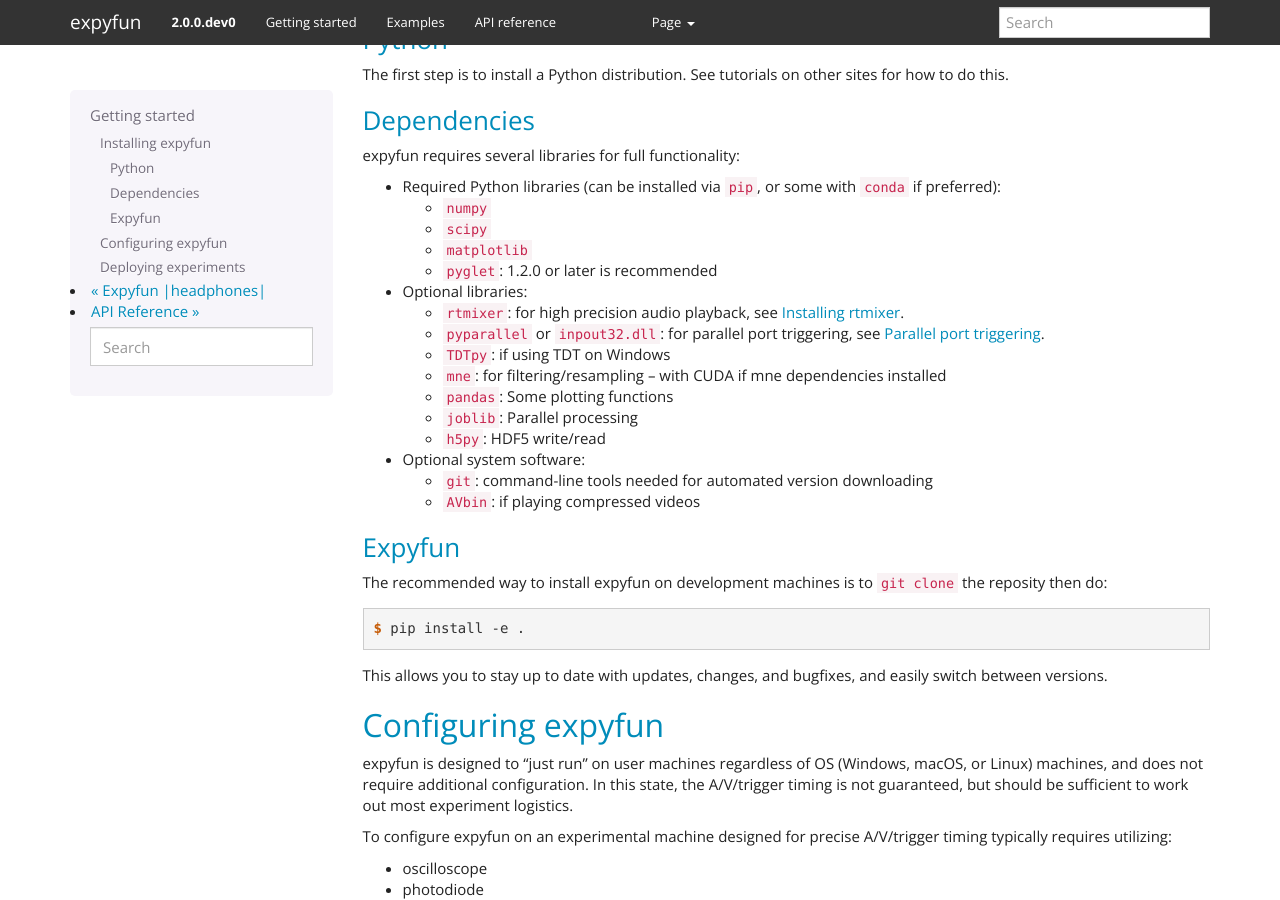
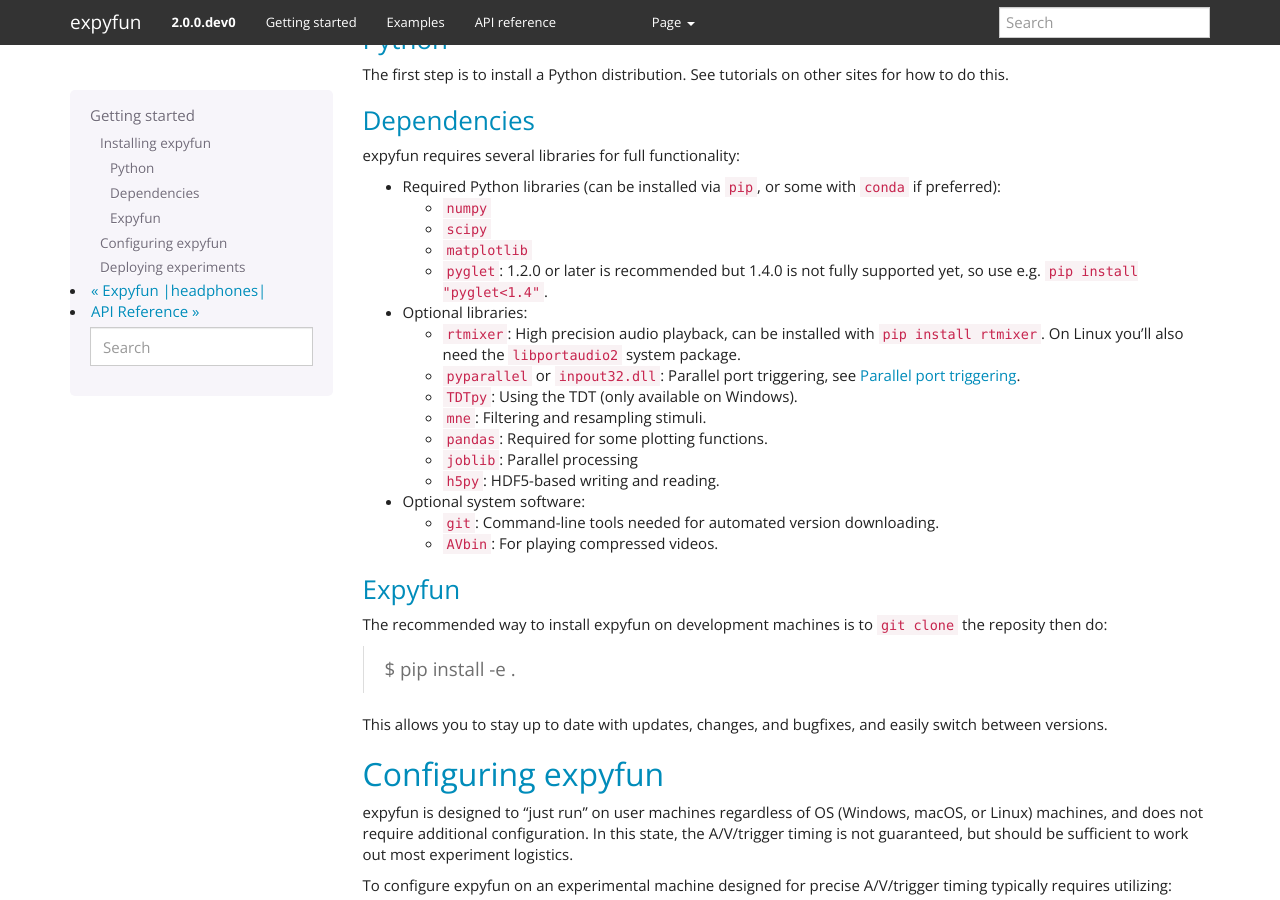
Before and after one commit to LABSN/expyfun, a Sphinx documentation site: the page built from doc/getting_started.rst, in a window 1280 px wide and 900 px high, scrolled down 329 px. Built offline with Sphinx 7.4.7, drawn with Linux system fonts in a browser that asks for light colours; pages that are not in the unit, such as notebooks, are missing from menus.

Commit message:
DOC: Update install docs

```diff
--- a/doc/getting_started.rst
+++ b/doc/getting_started.rst
@@ -24,30 +26,31 @@
   - ``numpy``
   - ``scipy``
   - ``matplotlib``
-  - ``pyglet``: 1.2.0 or later is recommended
+  - ``pyglet``: 1.2.0 or later is recommended but 1.4.0 is not fully supported
+    yet, so use e.g. ``pip install "pyglet<1.4"``.
 
 - Optional libraries:
 
-  - ``rtmixer``: for high precision audio playback, see :ref:`rtmixer_installation`.
-  - ``pyparallel`` or ``inpout32.dll``: for parallel port triggering, see
-    :ref:`parallel_installation`.
-  - ``TDTpy``: if using TDT on Windows
-  - ``mne``: for filtering/resampling -- with CUDA if mne dependencies installed
-  - ``pandas``: Some plotting functions
+  - ``rtmixer``: High precision audio playback, can be installed with
+    ``pip install rtmixer``. On Linux you'll also need the ``libportaudio2``
+    system package.
+  - ``pyparallel`` or ``inpout32.dll``: Parallel port triggering,
+    see :ref:`parallel_installation`.
+  - ``TDTpy``: Using the TDT (only available on Windows).
+  - ``mne``:  Filtering and resampling stimuli.
+  - ``pandas``: Required for some plotting functions.
   - ``joblib``: Parallel processing
-  - ``h5py``: HDF5 write/read
+  - ``h5py``: HDF5-based writing and reading.
 
 - Optional system software:
 
-  - ``git``: command-line tools needed for automated version downloading
-  - ``AVbin``: if playing compressed videos
+  - ``git``: Command-line tools needed for automated version downloading.
+  - ``AVbin``: For playing compressed videos.
 
 Expyfun
 ^^^^^^^
 The recommended way to install expyfun on
 development machines is to ``git clone`` the reposity then do:
-
-.. code-block:: console
 
     $ pip install -e .
 
--- a/doc/index.rst
+++ b/doc/index.rst
@@ -37,6 +37,12 @@
   - Trigger stamping for integration with eye tracker/EEG/MEG systems
   - TDT button box responses
 
+- Sound card playback with:
+
+  - Fixed delay (no jitter) relative to video flip on Linux
+  - Digital trigger stamping for zero-jitter trigger-to-auditory delay
+    (with custom digital-to-TTL hardware)
+
 - EyeLink integration for pupillometry and eye tracking
 - Parallel port triggering
 - Keyboard responses
```
Also changed, not shown: other parts of doc/getting_started.rst (+2 -0 lines), doc/rtmixer_installation.rst (deleted, +0 -45 lines).
